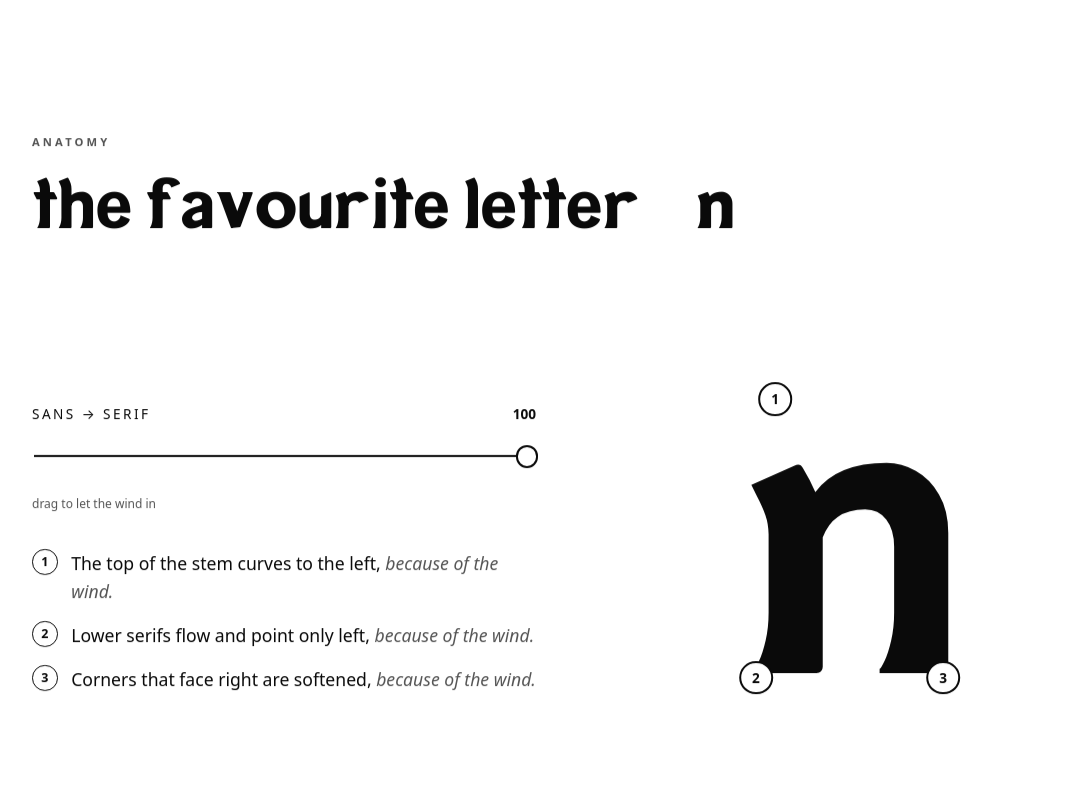
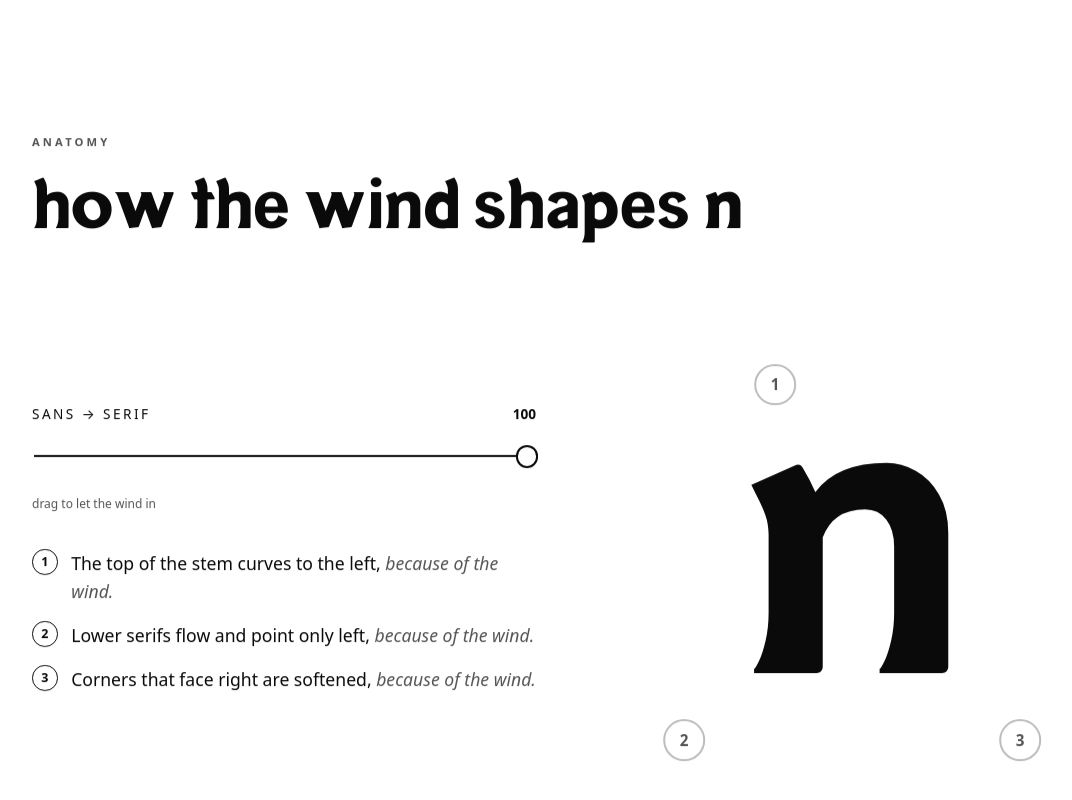
Before and after one commit to AarKro/zephir-flex, a website built with Vite: page index.html in a window 1280 px wide. Shown: the part 4194-4994 px from the top of the page, without its empty margins (72-1144 px from the left). Built offline with nearby package versions, Linux system fonts and the light colour scheme.

Commit message:
adjust anatomy section

```diff
--- a/index.html
+++ b/index.html
@@ -88,7 +88,7 @@
     <!-- ============ ANATOMY ============ -->
     <section class="anatomy" id="anatomy">
       <p class="section__kicker" data-reveal>anatomy</p>
-      <h2 class="section__title" data-reveal>the favourite letter, <span class="anatomy__title-n">n</span></h2>
+      <h2 class="section__title" data-reveal>how the wind shapes <span class="anatomy__title-n">n</span></h2>
       <div class="anatomy__grid">
         <figure class="anatomy__stage" data-reveal data-anatomy-stage></figure>
         <div class="anatomy__controls" data-reveal>
--- a/src/modules/anatomy.ts
+++ b/src/modules/anatomy.ts
@@ -5,9 +5,9 @@ import { prefersReducedMotion } from './reveal';
 
 // Approximate positions (% of the square stage) of each feature on the "n".
 const MARKERS = [
-  { left: 34, top: 19 }, // 1: stem top, curves left
-  { left: 30, top: 77 }, // 2: lower-left serif
-  { left: 69, top: 77 }, // 3: right-facing corner, softened
+  { left: 34, top: 16 }, // 1: stem top, curves left
+  { left: 15, top: 90 }, // 2: lower-left serif (pulled out from the foot)
+  { left: 85, top: 90 }, // 3: right-facing corner, softened (pulled out)
 ];
 
 export function initAnatomy(): void {
--- a/src/styles/_anatomy.scss
+++ b/src/styles/_anatomy.scss
@@ -38,22 +38,27 @@
 
 .anatomy__marker {
   position: absolute;
-  width: 2.1rem;
-  height: 2.1rem;
+  width: 2.6rem;
+  height: 2.6rem;
   display: grid;
   place-items: center;
-  border: 2px solid var(--ink);
+  // Transparent body with a grey "wind" border so the markers float over the
+  // letter without obscuring it.
+  border: 2px solid var(--wind);
   border-radius: 50%;
-  background: var(--paper);
-  font-size: 0.85rem;
+  background: transparent;
+  color: var(--ink-soft);
+  font-size: 0.95rem;
   font-weight: 700;
   font-family: system-ui, sans-serif;
   transform: translate(-50%, -50%);
-  transition: background 0.2s $ease-out, color 0.2s $ease-out, transform 0.2s $ease-out;
+  transition: background 0.2s $ease-out, color 0.2s $ease-out,
+    border-color 0.2s $ease-out, transform 0.2s $ease-out;
 }
 
 .anatomy__marker.is-active {
   background: var(--ink);
+  border-color: var(--ink);
   color: var(--paper);
   transform: translate(-50%, -50%) scale(1.15);
 }
```
